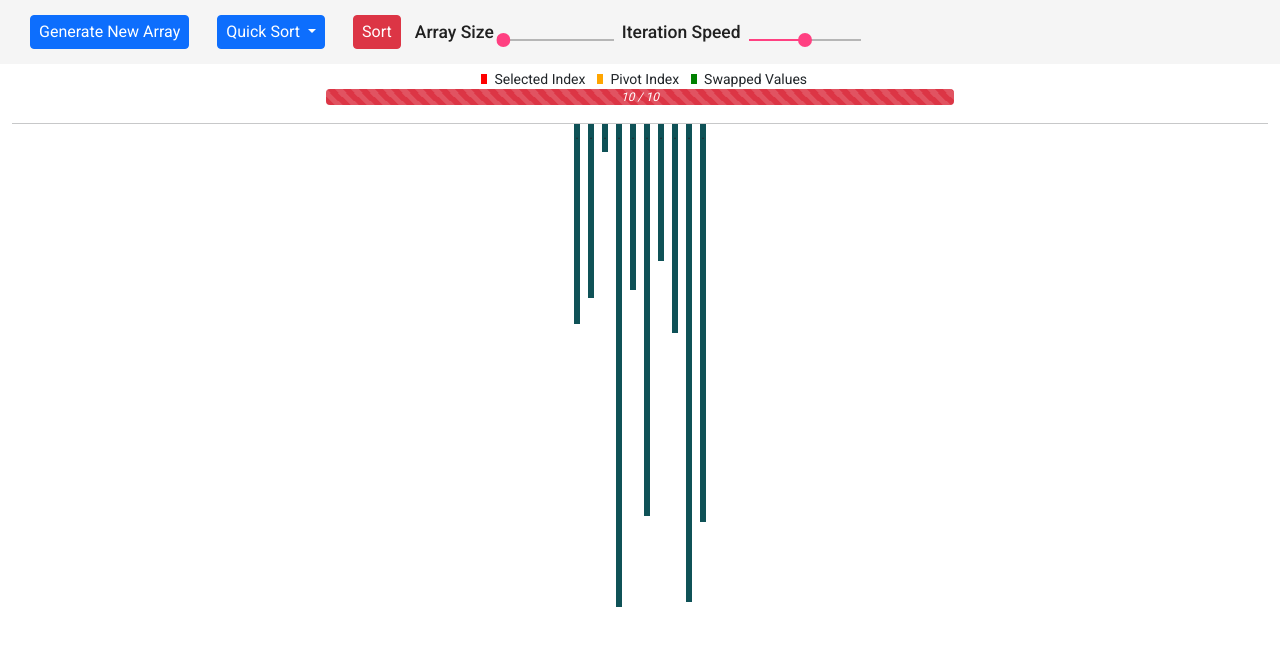
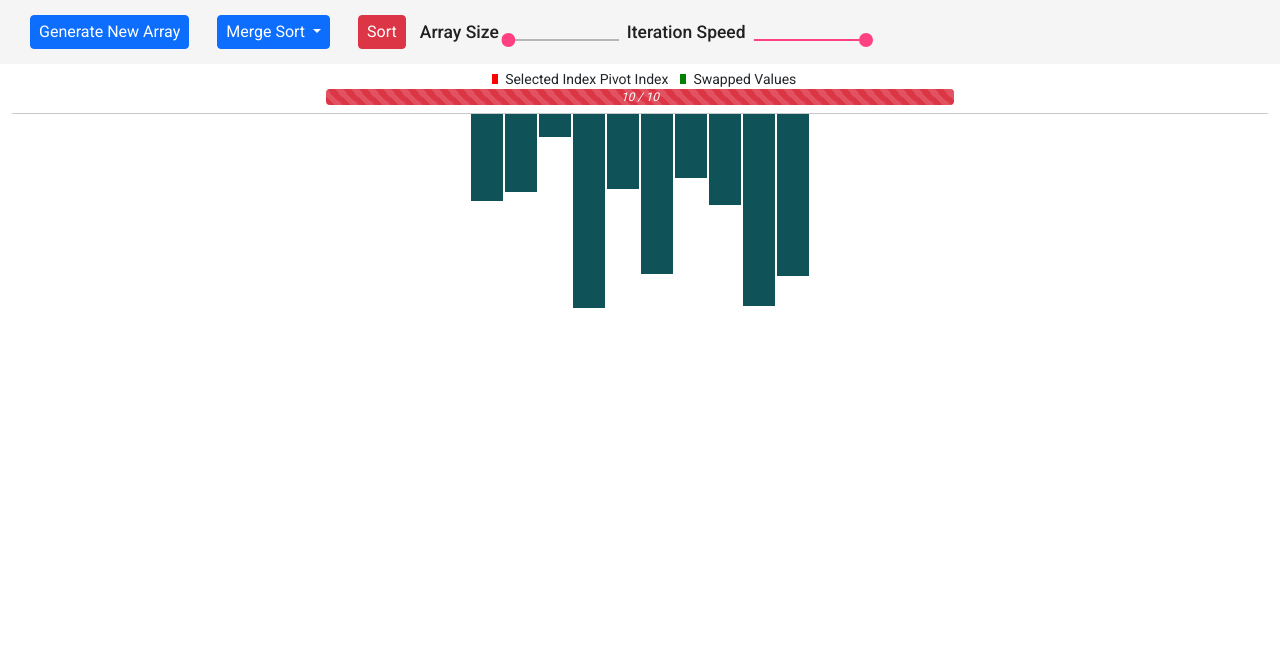
Before and after one commit to segfault0x61/algo-visualizer, an Angular app: page / in a window 1280 px wide. Shown: the top 646 px of the page. Built offline with nearby package versions, Linux system fonts and the light colour scheme.

Commit message:
refactor: resize width of bars based on arraysize

```diff
--- a/src/app/algorithm-visualizer/algorithm-visualizer.component.html
+++ b/src/app/algorithm-visualizer/algorithm-visualizer.component.html
@@ -82,7 +82,7 @@
 <div class="container-fluid">
   <div class="row">
     <div class="array-container col-12">
-      <div class="animation-bar col-sm-6">
+      <div class="animation-slide-bar col-sm-6">
         <div class="rectangle" [ngStyle]="{ 'background-color': 'red' }"></div>
         {{ algorithmEnum.RED_BAR }}
         <div
@@ -113,17 +113,18 @@
       </div>
 
       <hr />
-      <p class="array-body" *ngFor="let num of arrService.numbers">
-        <span
-          class="array-element"
-          [ngStyle]="{
-            'height.px': num.value,
-            'background-color': num.color
-          }"
-        >
-          .</span
-        >
-      </p>
+      <div
+        class="array-body"
+        *ngFor="let num of arrService.numbers"
+        class="array-bar"
+        [ngStyle]="{
+          'width.px': num.width,
+          'height.px': num.value,
+          'background-color': num.color
+        }"
+      >
+        .
+      </div>
     </div>
   </div>
 </div>
--- a/src/app/algorithm-visualizer/algorithm-visualizer.component.scss
+++ b/src/app/algorithm-visualizer/algorithm-visualizer.component.scss
@@ -1,41 +1,47 @@
+button {
+  margin: 14px;
+  padding: 4px 8px 4px 8px;
+}
+
+hr {
+  margin: 0px 0px 0px 0px;
+}
+
+table {
+  margin: auto;
+}
+
 .array-container {
   text-align: center;
 }
 
 .array-body {
   display: inline-block;
+  text-align: center;
 }
 
-.array-element {
-  width: 6px;
-  margin: 0px 4px 0px 4px;
+.array-bar {
+  margin: 0px 1px 0px 1px;
   display: inline-block;
+  color: #0f5257;
 }
 
 .rectangle {
   width: 6px;
   height: 10px;
   margin: 10px 4px 0px 8px;
+  padding-bottom: 10px;
   display: inline-block;
-}
-
-button {
-  margin: 14px;
-  padding: 4px 8px 4px 8px;
 }
 
 .mat-form-field.mat-select {
   background: #fff;
 }
 
-hr {
-  margin: 10px 0px 0px 0px;
-}
-
-mat-slider {
+.mat-slider {
   margin-top: 16px;
 }
 
-.animation-bar {
+.animation-slide-bar {
   display: inline-block;
 }
--- a/src/app/algorithm-visualizer/algorithm-visualizer.component.ts
+++ b/src/app/algorithm-visualizer/algorithm-visualizer.component.ts
@@ -23,7 +23,7 @@ import { ArrayBars } from '../models/ArrayBars';
 })
 export class AlgorithmVisualizerComponent implements OnInit {
   algorithmEnum = algorithmEnums;
-  selectedAlgorithm: algorithmEnums = algorithmEnums.QUICK;
+  selectedAlgorithm: algorithmEnums = algorithmEnums.MERGE;
 
   constructor(public arrService: ArraysService) {}
 
@@ -40,6 +40,24 @@ export class AlgorithmVisualizerComponent implements OnInit {
     this.arrService.sortingAnimationsMax = event.value;
     this.arrService.sortingAnimationsLeft = event.value;
     this.arrService.resetArray();
+  }
+
+  setBarWidth() {
+    const arrSize = this.arrService.arrayLength;
+    if (arrSize < 20) return (this.arrService.barWidth = 32);
+    if (arrSize >= 20 && arrSize < 30) return (this.arrService.barWidth = 22);
+    if (arrSize >= 30 && arrSize < 40) return (this.arrService.barWidth = 18);
+    if (arrSize >= 40 && arrSize < 50) return (this.arrService.barWidth = 16);
+    if (arrSize >= 50 && arrSize < 60) return (this.arrService.barWidth = 12);
+    if (arrSize >= 60 && arrSize < 70) return (this.arrService.barWidth = 10);
+    if (arrSize >= 70 && arrSize < 80) return (this.arrService.barWidth = 8);
+    if (arrSize >= 80 && arrSize < 90) return (this.arrService.barWidth = 6);
+    if (arrSize >= 90 && arrSize < 120) return (this.arrService.barWidth = 5);
+    if (arrSize >= 120 && arrSize < 150) return (this.arrService.barWidth = 4);
+    if (arrSize >= 150 && arrSize < 180) return (this.arrService.barWidth = 3);
+    if (arrSize >= 180) return (this.arrService.barWidth = 2);
+
+    return arrSize;
   }
 
   pitchSpeed(event: any): void {
--- a/src/app/algorithm-visualizer/algorithms/merge-sort.ts
+++ b/src/app/algorithm-visualizer/algorithms/merge-sort.ts
@@ -23,7 +23,10 @@ export class MergeSort {
     let leftIndex = left;
 
     for (let k = leftIndex; k <= right; k++) {
+      this.animations.push({ index: k, outerIndex: null, value: null });
+
       if (leftIndex > mid) {
+        if (k !== midIndex)
           this.animations.push({
             index: k,
             outerIndex: midIndex,
@@ -31,13 +34,15 @@ export class MergeSort {
           });
         array[k] = aux[midIndex++];
       } else if (midIndex > right) {
+        if (k !== leftIndex)
           this.animations.push({
             index: k,
-          outerIndex: midIndex,
-          value: aux[midIndex],
+            outerIndex: leftIndex,
+            value: aux[leftIndex],
           });
         array[k] = aux[leftIndex++];
       } else if (aux[leftIndex].value > aux[midIndex].value) {
+        if (k !== midIndex)
           this.animations.push({
             index: k,
             outerIndex: midIndex,
@@ -45,10 +50,11 @@ export class MergeSort {
           });
         array[k] = aux[midIndex++];
       } else {
+        if (k !== leftIndex)
           this.animations.push({
             index: k,
-          outerIndex: midIndex,
-          value: aux[midIndex],
+            outerIndex: leftIndex,
+            value: aux[leftIndex],
           });
         array[k] = aux[leftIndex++];
       }
@@ -64,11 +70,17 @@ export class MergeSort {
         this.arrService.numbers.map(
           (num) => (num.color = this.arrService.$primaryBars)
         );
+        console.log(action);
+        if (action.outerIndex == null) {
           this.arrService.numbers[action.index].color =
             this.arrService.$selectedIndex;
+        } else {
+          this.arrService.numbers[action.index].color =
+            this.arrService.$swappedIndex;
           this.arrService.numbers[action.outerIndex].color =
             this.arrService.$swappedIndex;
-        this.arrService.numbers[action.index] = action.value;
+          this.arrService.numbers[action.index] = action.value!;
+        }
       } else {
         clearInterval(timer);
         if (this.arrService.isArraySorted(this.arrService.numbers)) {
@@ -82,6 +94,6 @@ export class MergeSort {
 
 interface animationValues {
   index: number;
-  outerIndex: number;
-  value: ArrayBars;
+  outerIndex: number | null;
+  value: ArrayBars | null;
 }
--- a/src/app/algorithm-visualizer/algorithms/quick-sort.ts
+++ b/src/app/algorithm-visualizer/algorithms/quick-sort.ts
@@ -39,6 +39,7 @@ export class QuickSort {
         rightIndex: null,
         pivot: right,
         selectedIndex: i,
+        isSwapping: false,
       });
       if (arr[i].value < pivotValue) {
         low++;
@@ -47,6 +48,7 @@ export class QuickSort {
           rightIndex: i,
           pivot: right,
           selectedIndex: null,
+          isSwapping: true,
         });
         this.arrService.swap(arr, low, i);
       }
@@ -56,6 +58,7 @@ export class QuickSort {
       rightIndex: right,
       pivot: right,
       selectedIndex: null,
+      isSwapping: true,
     });
     this.arrService.swap(arr, low + 1, right);
 
@@ -74,8 +77,10 @@ export class QuickSort {
         );
         this.arrService.numbers[action.pivot!].color = 'orange';
 
-        if (action.selectedIndex != null) {
-          this.arrService.numbers[action.selectedIndex].color =
+        if (action.isSwapping == false) {
+          this.arrService.numbers[action.leftIndex!].color =
+            this.arrService.$selectedIndex;
+          this.arrService.numbers[action.rightIndex!].color =
             this.arrService.$selectedIndex;
         } else {
           this.arrService.numbers[action.leftIndex!].color =
@@ -104,4 +109,5 @@ interface animationValues {
   rightIndex: number | null;
   pivot: number | null;
   selectedIndex: number | null;
+  isSwapping: boolean;
 }
--- a/src/app/models/ArrayBars.ts
+++ b/src/app/models/ArrayBars.ts
@@ -1,4 +1,5 @@
 export interface ArrayBars {
-  value: number;
+  value: number; // height
+  width: number;
   color: string;
 }
--- a/src/app/shared/arrays.service.ts
+++ b/src/app/shared/arrays.service.ts
@@ -6,9 +6,10 @@ import { ArrayBars } from '../models/ArrayBars';
 })
 export class ArraysService {
   public arrayLength: number = 10;
-  public animationSpeed: number = 500;
+  public animationSpeed: number = 1000;
+  public barWidth: number = 32;
 
-  sortingAnimationsMax!: number;
+  sortingAnimationsMax!: number; // max animations left
   sortingAnimationsLeft!: number;
   sorting: boolean = false;
   isSorted: boolean = false;
@@ -27,13 +28,17 @@ export class ArraysService {
   resetArray(): void {
     this.numbers = [];
     for (let i = 0; i < this.arrayLength; i++) {
-      const randInt = this.randomInteger(20, 500);
-      this.numbers.push({ value: randInt, color: this.$primaryBars });
+      const randInt = this.randomInteger(20, 200);
+      this.numbers.push({
+        value: randInt,
+        color: this.$primaryBars,
+        width: this.barWidth,
+      });
     }
-    this.sortingAnimationsMax = this.numbers.length;
-    this.sortingAnimationsLeft = this.numbers.length;
-    this.isSorted = false;
-    this.sorting = false;
+
+    this.sortingAnimationsMax = this.sortingAnimationsLeft =
+      this.numbers.length;
+    this.isSorted = this.sorting = false;
   }
 
   randomInteger(min: number, max: number): number {
@@ -67,7 +72,7 @@ export class ArraysService {
       } else {
         clearInterval(timer);
       }
-    }, this.animationSpeed);
+    }, 20);
   }
 }
 
```
Lines whose indentation alone changed are shown as unchanged.
